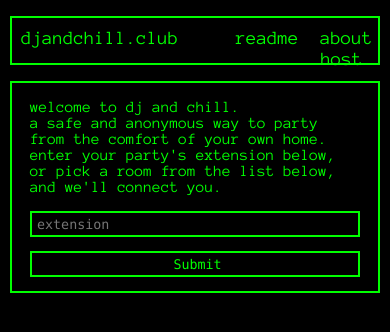
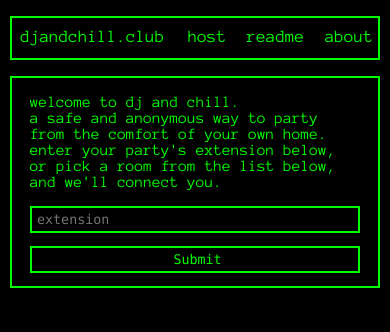
Before and after one commit to devinull/djandchill, a plain HTML site: page index.html in a window 390 px wide. Drawn offline with nearby package versions, Linux system fonts and the light colour scheme; no server answers.

Commit message:
styling tweaks

```diff
--- a/style.css
+++ b/style.css
@@ -19,7 +19,7 @@ body {
 }
 
 .header {
-	height: 1.8em;
+	height: 1.5em;
 	width: 94vw;
 	margin: 1em auto 1em auto;
 	padding:.5em 0 0.5em;
@@ -34,7 +34,7 @@ body {
 .header a {
 	float: right;
 	text-decoration:none;
-	font-size: 1.2em;
+	font-size: 1.1em;
 	color: #0F0;
 	padding:.1em .3em 0 .3em;
 }
```
